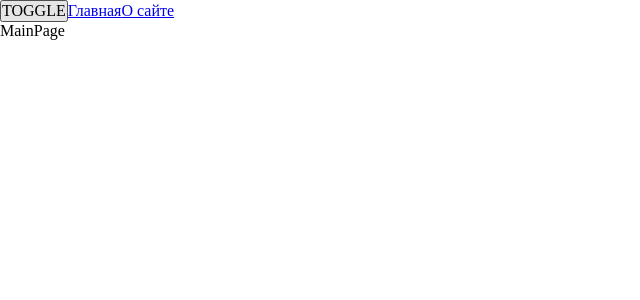
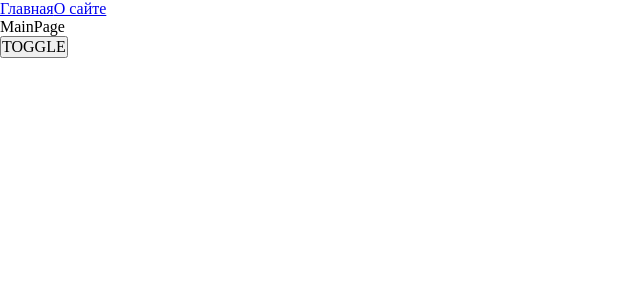
Before and after one commit to dansmht/Advanced-React-Project, a React app: page / in a window 1280 px wide. Shown: the top 300 px of the page, without its empty margins (0-640 px from the left). Built offline with nearby package versions, Linux system fonts and the light colour scheme.

Commit message:
create navbar widget

```diff
--- a/src/app/App.tsx
+++ b/src/app/App.tsx
@@ -1,5 +1,5 @@
-import { Link } from "react-router-dom";
 import classNames from "classnames";
+import { NavBar } from "widgets/NavBar";
 import { AppRouter } from "app/providers/router";
 import { useTheme } from "./providers/ThemeProvider/lib/useTheme";
 import classes from "./styles/index.scss";
@@ -11,12 +11,12 @@
   return (
       <div className={classNames(classes.App, classes[theme])}>
 
+        <NavBar />
+
+        <AppRouter />
+
         <button onClick={toggleTheme}>TOGGLE</button>
 
-        <Link to="/">Главная</Link>
-        <Link to="/about">О сайте</Link>
-
-        <AppRouter />
       </div>
   );
 };
--- a/src/app/providers/router/ui/AppRouter.tsx
+++ b/src/app/providers/router/ui/AppRouter.tsx
@@ -1,4 +1,4 @@
-import React, { Suspense } from "react";
+import { Suspense } from "react";
 import { Route, Routes } from "react-router-dom";
 import { routeConfig } from "shared/config/routeConfig/routeConfig";
 
--- a/src/app/styles/index.scss
+++ b/src/app/styles/index.scss
@@ -1,5 +1,5 @@
 @import "reset";
-@import "variables/glabal";
+@import "variables/global";
 @import "themes/light";
 @import "themes/dark";
 
--- a/src/app/styles/themes/dark.scss
+++ b/src/app/styles/themes/dark.scss
@@ -1,6 +1,9 @@
 .App.dark {
   --bg-color: #242484;
+  --inverted-bg-color: #dedede;
 
   --primary-color: #316b06;
   --secondary-color: #5acb05;
+  --inverted-primary-color: #00126b;
+  --inverted-secondary-color: #003bb9;
 }
--- a/src/app/styles/themes/light.scss
+++ b/src/app/styles/themes/light.scss
@@ -1,6 +1,9 @@
 .App.light {
   --bg-color: #dedede;
+  --inverted-bg-color: #242484;
 
   --primary-color: #00126b;
   --secondary-color: #003bb9;
+  --inverted-primary-color: #316b06;
+  --inverted-secondary-color: #5acb05;
 }
--- a/src/app/styles/variables/glabal.scss
+++ b/src/app/styles/variables/global.scss
@@ -9,5 +9,5 @@
   --font-line-l: 32px;
   --font-l: var(--font-size-l) / var(--font-line-l) var(--font-family-main);
 
-
+  --navbar-height: 50px;
 }
--- /dev/null
+++ b/src/shared/ui/AppLink/AppLink.scss
@@ -0,0 +1,11 @@
+.AppLink {
+  color: var(--primary-color);
+
+  &.primary {
+    color: var(--primary-color);
+  }
+
+  &.secondary {
+    color: var(--inverted-primary-color);
+  }
+}
--- /dev/null
+++ b/src/shared/ui/AppLink/AppLink.tsx
@@ -0,0 +1,32 @@
+import { FC } from "react";
+import { Link, LinkProps } from "react-router-dom";
+import classNames from "classnames";
+import classes from './AppLink.scss';
+
+export enum AppLinkTheme {
+  PRIMARY = 'primary',
+  SECONDARY = 'secondary',
+}
+
+interface AppLinkProps extends LinkProps {
+  theme?: AppLinkTheme;
+  className?: string;
+}
+
+export const AppLink: FC<AppLinkProps> = ({
+  to,
+  theme = AppLinkTheme.PRIMARY,
+  className,
+  children,
+  ...restProps
+}) => {
+  return (
+    <Link
+      to={to}
+      className={classNames(classes.AppLink, classes[theme], className)}
+      {...restProps}
+    >
+      {children}
+    </Link>
+  );
+};
--- /dev/null
+++ b/src/widgets/NavBar/index.ts
@@ -0,0 +1 @@
+export { NavBar } from './ui/NavBar';
--- /dev/null
+++ b/src/widgets/NavBar/ui/NavBar.scss
@@ -0,0 +1,14 @@
+.NavBar {
+  width: 100%;
+  height: var(--navbar-height);
+  background-color: var(--inverted-bg-color);
+  display: flex;
+  align-items: center;
+  padding: 20px;
+
+  .Links {
+    display: flex;
+    margin-left: auto;
+    gap: 20px;
+  }
+}
--- /dev/null
+++ b/src/widgets/NavBar/ui/NavBar.tsx
@@ -0,0 +1,20 @@
+import { FC } from "react";
+import classNames from "classnames";
+import { Link } from "react-router-dom";
+import { AppLink } from "shared/ui/AppLink/AppLink";
+import classes from './NavBar.scss';
+
+interface NavBarProps {
+  className?: string;
+}
+
+export const NavBar: FC<NavBarProps> = ({ className }) => {
+  return (
+    <div className={classNames(classes.NavBar, className)}>
+      <div className={classes.Links}>
+        <AppLink to="/">Главная</AppLink>
+        <AppLink to="/about">О сайте</AppLink>
+      </div>
+    </div>
+  );
+};
```
